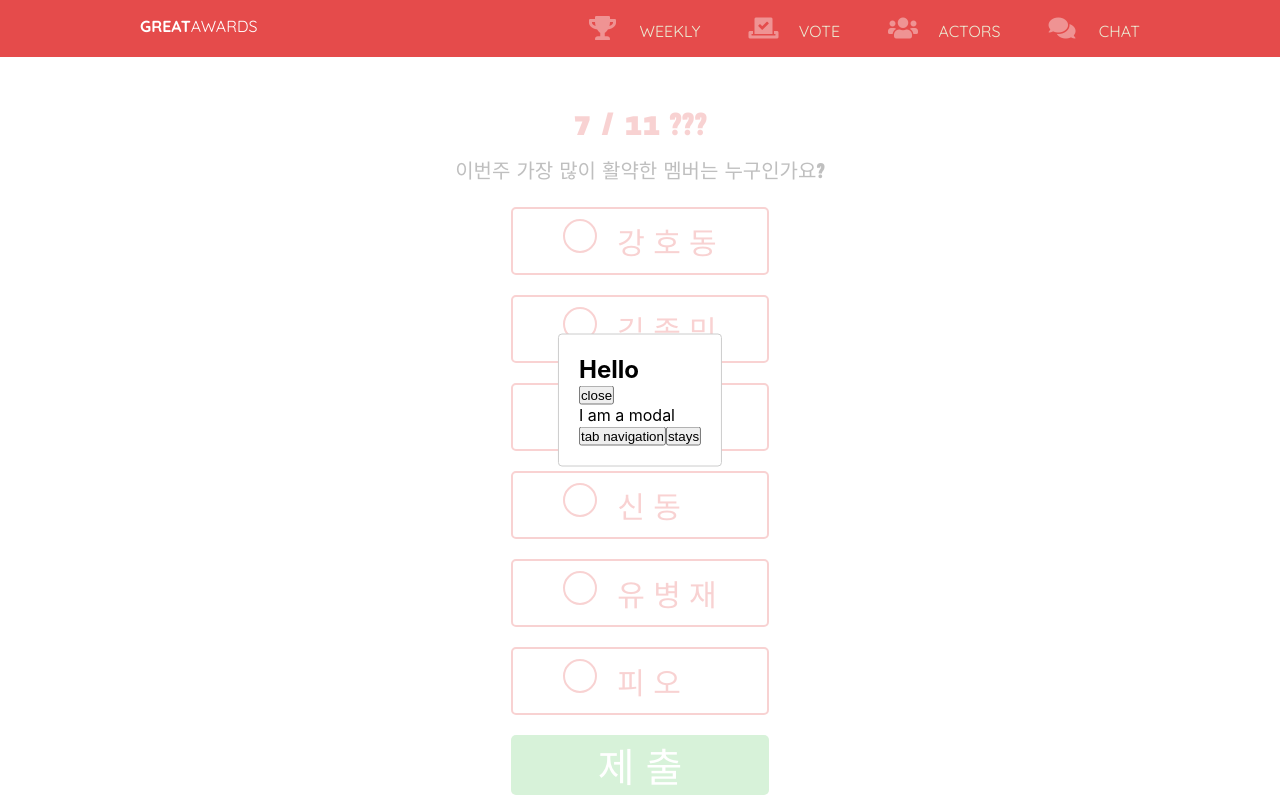
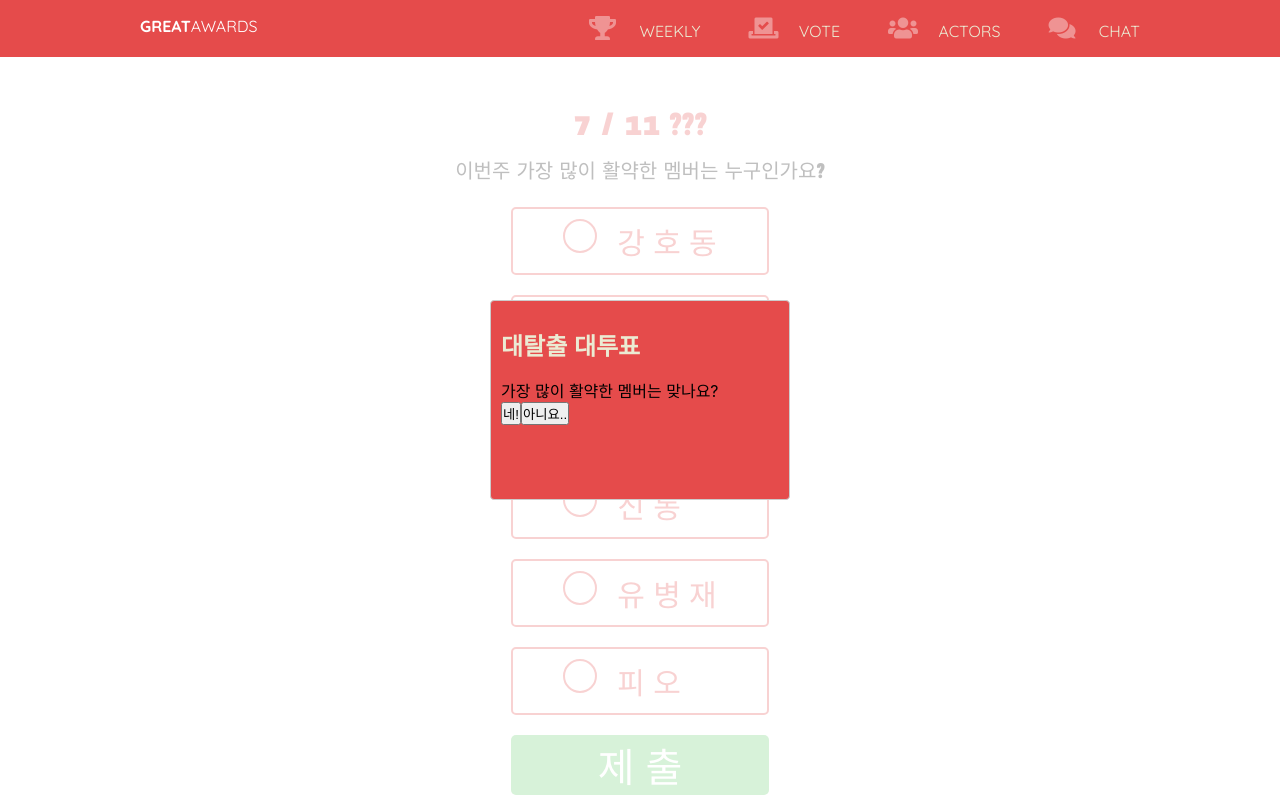
Before and after one commit to znxkznxk1030/great-award, a React (Create React App) app: page /vote in a window 1280 px wide. Both pictures are taken after a click on the button "제 출". Built offline with nearby package versions, Linux system fonts and the light colour scheme.

Commit message:
Vote | modal style update

```diff
--- a/src/Vote/vote.jsx
+++ b/src/Vote/vote.jsx
@@ -12,6 +12,10 @@ const customStyles = {
     bottom: "auto",
     marginRight: "-50%",
     transform: "translate(-50%, -50%)",
+    width: "300px",
+    height: "200px",
+    padding: "10px",
+    background: "#e54b4b"
   },
 };
 
@@ -86,12 +90,15 @@ class Vote extends React.Component {
           style={customStyles}
           contentLabel="Example Modal"
         >
-          <h2>Hello</h2>
-          <button onClick={this.closeModal.bind(this)}>close</button>
-          <div>I am a modal</div>
+          <header className="modal-header">
+            <h2> 대탈출 대투표</h2>
+          </header>
+          <main>
+            <div className="modal-body">가장 많이 활약한 멤버는 {this.state.selectedActorId>0? actors[this.state.selectedActorId - 1].name:""} 맞나요?</div>
+          </main>
           <form>
-            <button>tab navigation</button>
-            <button>stays</button>
+            <button>네!</button>
+            <button>아니요..</button>
           </form>
         </Modal>
       </div>
```
